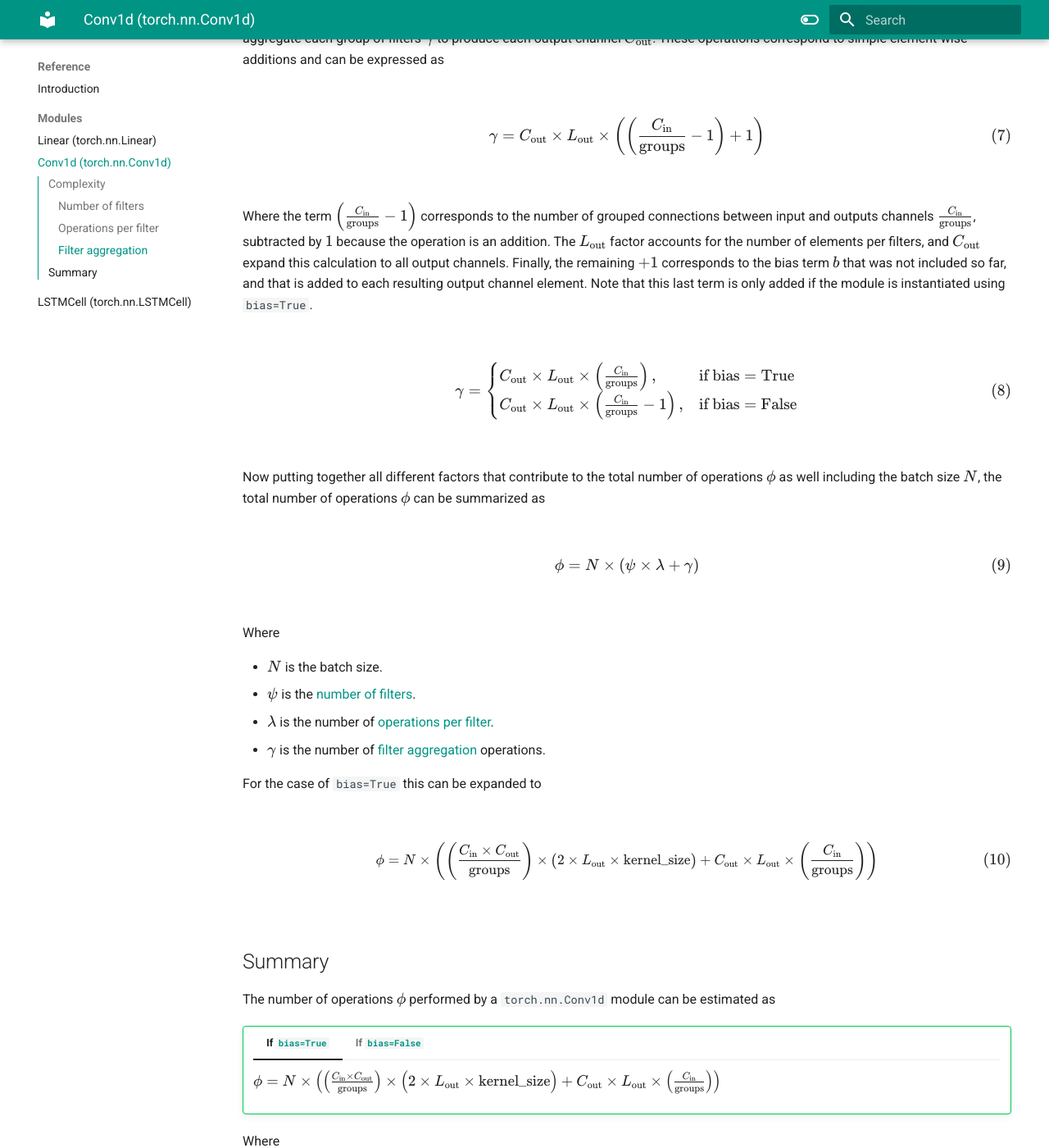
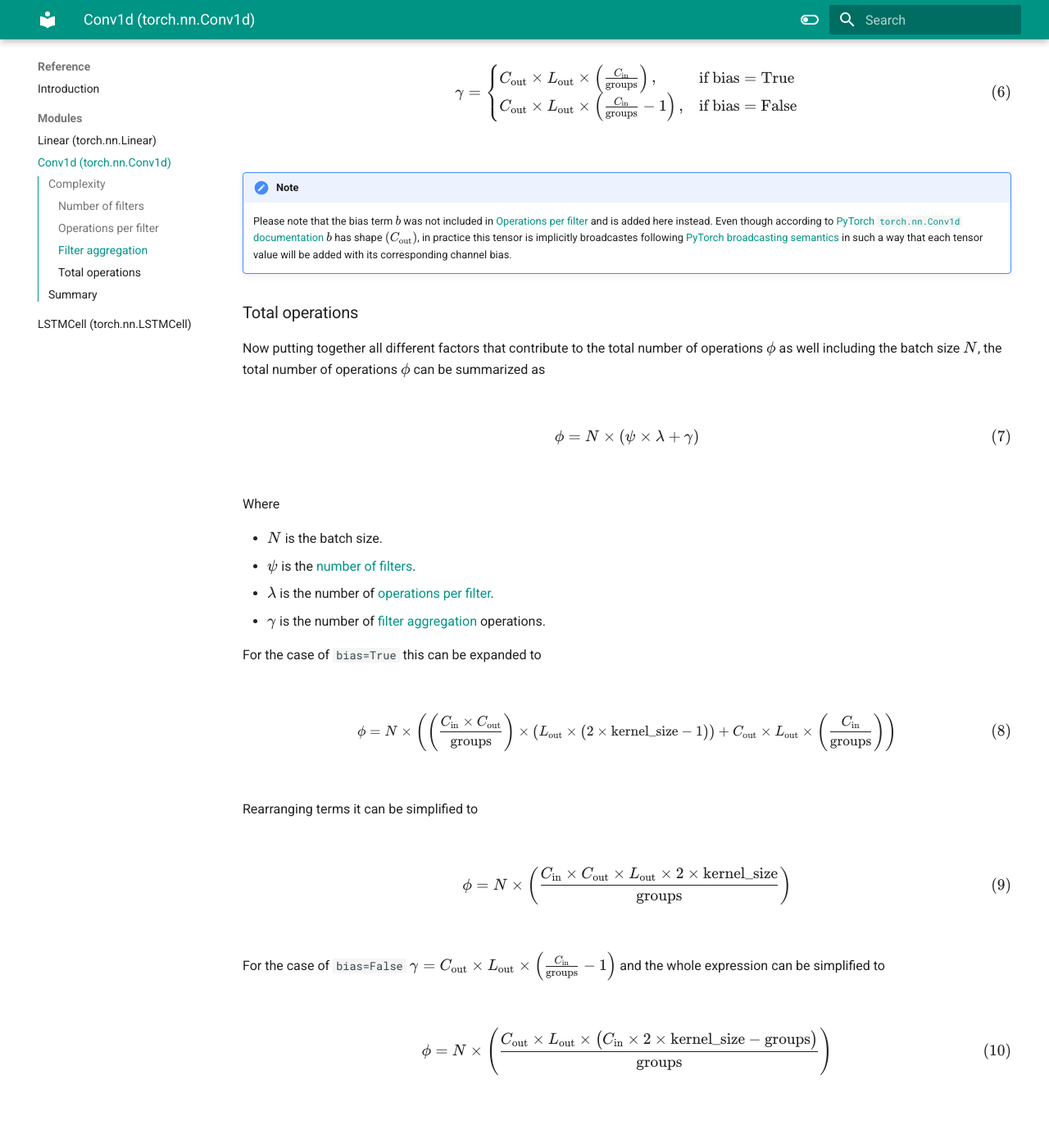
Before and after one commit to eagomez2/moduleprofiler, an MkDocs documentation site: the page built from docs/modules/conv1d.md, in a window 1280 px wide and 1400 px high, scrolled down 3169 px. Shown: the whole window at 82% size. Built offline with MkDocs 1.6.1 and Material for MkDocs 9.7.7, drawn with Linux system fonts in a browser that asks for light colours; some of the changed text lies outside the part shown.

Commit message:
Fix Conv1d docs

```diff
--- a/docs/modules/conv1d.md
+++ b/docs/modules/conv1d.md
@@ -71,26 +71,7 @@
 
 $$
 \begin{equation}
-\lambda=L_{\text{out}}\times\left(\text{kernel\_size}+\left(\text{kernel\_size}-1\right)\right)
-\end{equation}
-$$
-
-If `bias=True` there is an additional sum of the bias term $b$ for each element in $L_\text{out}$ and the expression becomes
-
-$$
-\begin{equation}
-\lambda=L_{\text{out}}\times\left(\text{kernel\_size}+\left(\text{kernel\_size}-1\right)+1\right)=2\times L_\text{out}\times\text{kernel\_size}
-\end{equation}
-$$
-
-Therefore
-
-$$
-\begin{equation}
-\lambda=\begin{cases}
-    \lambda=2\times L_\text{out}\times\text{kernel\_size}, & \text{if}\ \text{bias}=\text{True} \\
-    \lambda=L_{\text{out}}\times\left(\text{kernel\_size}+\left(\text{kernel\_size}-1\right)\right), & \text{if}\ \text{bias}=\text{False}
-\end{cases}
+\lambda=L_{\text{out}}\times\left(\text{kernel\_size}+\left(\text{kernel\_size}-1\right)\right)=L_{\text{out}}\times\left(2\times\text{kernel\_size}-1\right)
 \end{equation}
 $$
 
@@ -117,6 +98,11 @@
 \end{equation}
 $$
 
+!!! note
+    Please note that the bias term $b$ was not included in  [Operations per filter](#operations-per-filter) and is added here instead. Even though according to <a href="https://pytorch.org/docs/stable/generated/torch.nn.Conv1d.html" target="_blank">PyTorch ``torch.nn.Conv1d`` documentation</a> $b$ has shape $\left(C_\text{out}\right)$, in practice this tensor is implicitly broadcastes following <a href="https://pytorch.org/docs/stable/notes/broadcasting.html" target="_blank">PyTorch broadcasting semantics</a> in such a way that each tensor value will be added with its corresponding channel bias.
+
+### Total operations
+
 Now putting together all different factors that contribute to the total number of operations $\phi$ as well including the batch size $N$, the total number of operations $\phi$ can be summarized as
 
 $$
@@ -136,7 +122,24 @@
 
 $$
 \begin{equation}
-\small{\phi=N\times\left(\left(\frac{C_{\text{in}}\times C_{\text{out}}}{\text{groups}}\right)\times\left(2\times L_{\text{out}}\times\text{kernel\_size}\right)+C_{\text{out}}\times L_\text{out}\times\left(\frac{C_{\text{in}}}{\text{groups}}\right)\right)}
+\small{\phi=N\times\left(\left(\frac{C_{\text{in}}\times C_{\text{out}}}{\text{groups}}\right)\times\left(L_{\text{out}}\times\left(2\times\text{kernel\_size}-1\right)\right)+C_{\text{out}}\times L_\text{out}\times\left(\frac{C_{\text{in}}}{\text{groups}}\right)\right)}
+\end{equation}
+$$
+
+Rearranging terms it can be simplified to
+
+$$
+\begin{equation}
+\phi=N\times\left(\frac{C_{\text{in}}\times C_{\text{out}}\times L_{\text{out}}\times2\times\text{kernel\_size}}{\text{groups}}\right)
+\end{equation}
+$$
+
+
+For the case of `bias=False` $\gamma=C_{\text{out}}\times L_\text{out}\times\left(\frac{C_{\text{in}}}{\text{groups}}-1\right)$  and the whole expression can be simplified to
+
+$$
+\begin{equation}
+\phi=N\times\left(\frac{C_{\text{out}}\times L_{\text{out}}\times\left( C_\text{in}\times2\times\text{kernel\_size}-\text{groups}\right)}{\text{groups}}\right)
 \end{equation}
 $$
 
@@ -146,10 +149,10 @@
 !!! success ""
 
     === "If `bias=True`"
-        $\large{\phi=N\times\left(\left(\frac{C_{\text{in}}\times C_{\text{out}}}{\text{groups}}\right)\times\left(2\times L_{\text{out}}\times\text{kernel\_size}\right)+C_{\text{out}}\times L_\text{out}\times\left(\frac{C_{\text{in}}}{\text{groups}}\right)\right)}$
+        $\Large{\phi=N\times\left(\frac{C_{\text{in}}\times C_{\text{out}}\times L_{\text{out}}\times2\times\text{kernel\_size}}{\text{groups}}\right)}$
 
     === "If `bias=False`"
-        TODO
+        $\Large{\phi=N\times\left(\frac{C_{\text{out}}\times L_{\text{out}}\times\left( C_\text{in}\times2\times\text{kernel\_size} - \text{groups}\right)}{\text{groups}}\right)}$
 
 Where
 
```
